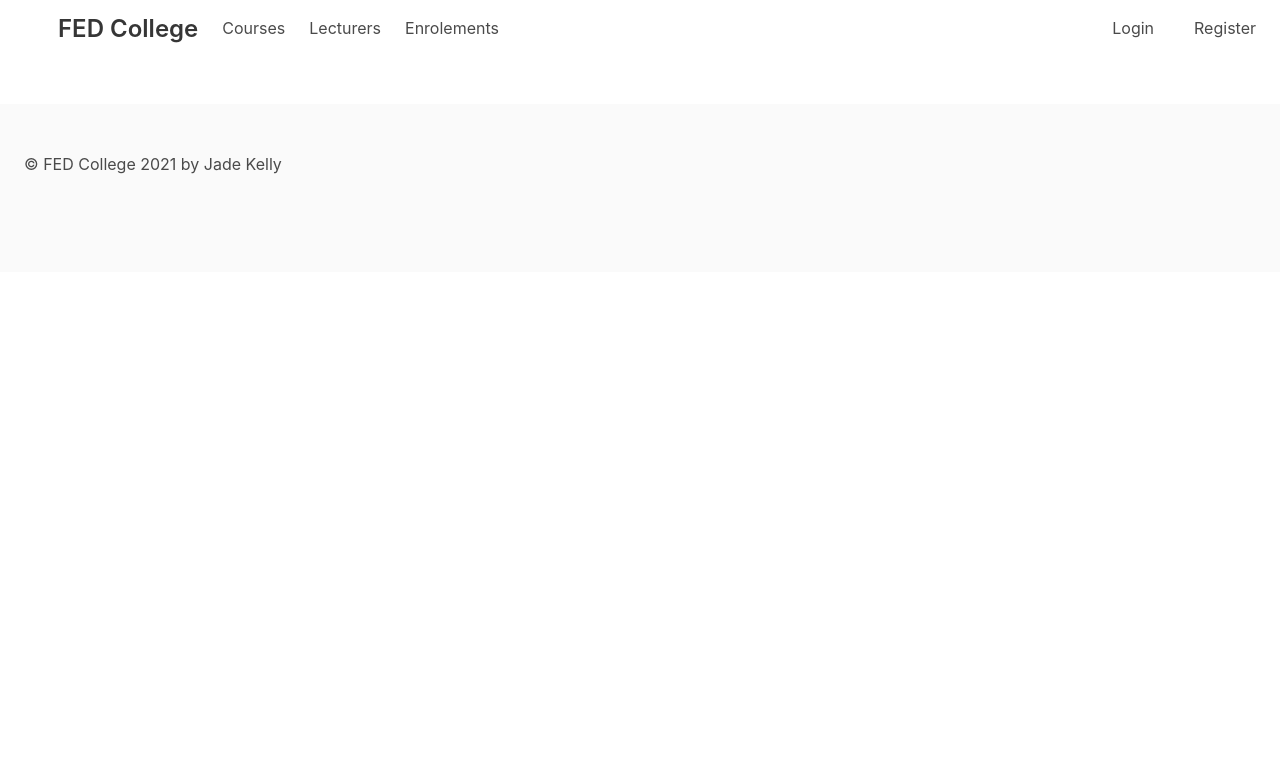
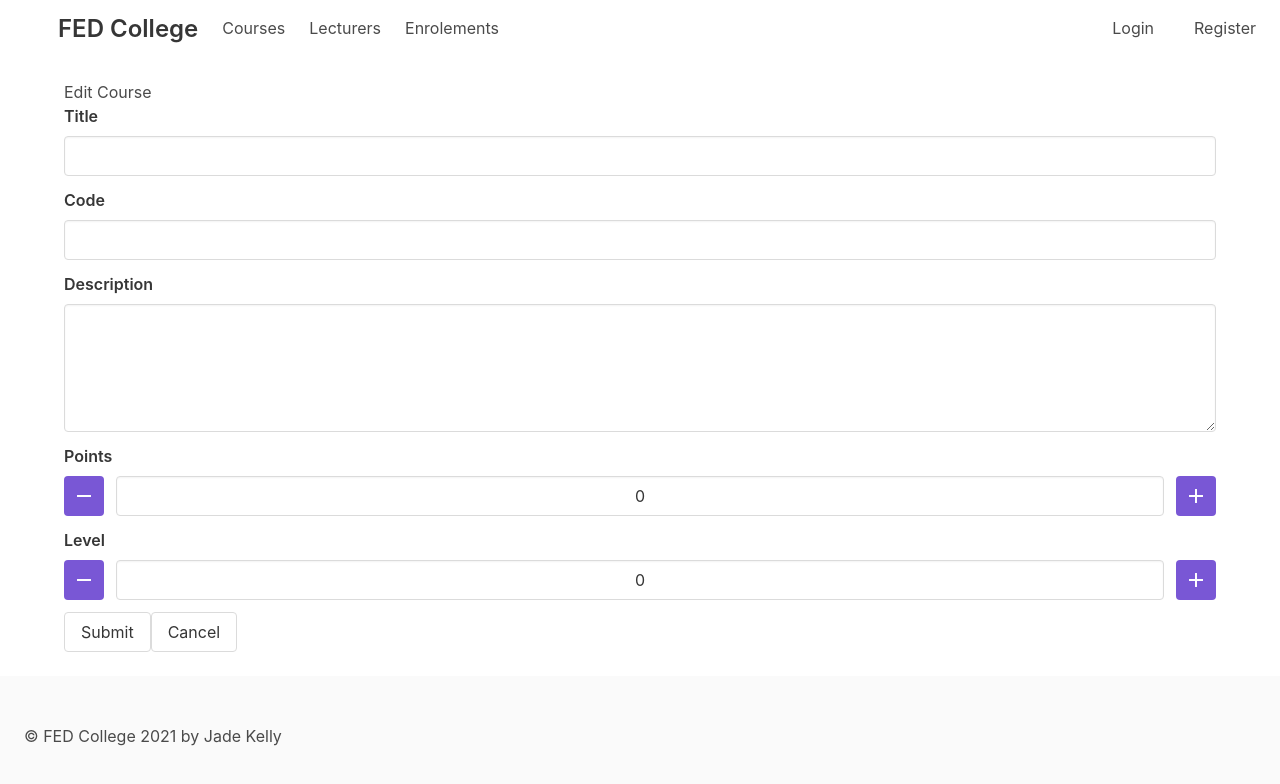
Before and after one commit to jade-r-k/FED-CA2-CollegeAPI-Jade-Kelly, a Vue app: page /courses/1/edit in a window 1280 px wide. Shown: the top 784 px of the page. Built offline with nearby package versions, Linux system fonts and the light colour scheme; no server answers; some icons are missing.

Commit message:
Edit Course

```diff
--- a/src/pages/courses/CoursesShow.vue
+++ b/src/pages/courses/CoursesShow.vue
@@ -4,8 +4,13 @@
 
     <p>
         {{ course.title }}
+        <br>
         {{ course.description }}
     </p>
+    <br>
+    <section>
+        <b-button @click="editCourse">Edit</b-button>
+    </section>
   </div>
 </template>
 
@@ -43,7 +48,12 @@ export default {
             console.log(error)
            // this.$emit('invalid-token')
           })
-      }
+      },
+      editCourse() {
+                this.$router.push({
+                    name: 'course_edit'
+                })
+            }
   }
 }
 </script>
--- /dev/null
+++ b/src/pages/courses/EditCourse.vue
@@ -0,0 +1,99 @@
+<template>
+  <div>
+      <h2>Edit Course</h2>
+      <section>
+            <b-field label="Title" >
+                <b-input v-model="form.title"></b-input>
+            </b-field>
+            <b-field label="Code">
+                <b-input v-model="form.code"></b-input>
+            </b-field>
+            <b-field label="Description">
+                <b-input type="textarea" v-model="form.description"></b-input>
+            </b-field>
+            <b-field label="Points">
+                <b-numberinput v-model="form.points"></b-numberinput>
+            </b-field>
+            <b-field label="Level">
+                <b-numberinput v-model="form.level"></b-numberinput>
+            </b-field>
+            <section>
+                <b-button @click="submitForm()">Submit</b-button>
+                <b-button @click="cancel()">Cancel</b-button>
+            </section>
+        </section>
+  </div>
+</template>
+
+<script>
+import axios from '@/config'
+
+export default {
+  name: 'EditCourse',
+  data() {
+            return {
+                form: {
+                    title: '',
+                    code: '',
+                    description: '',
+                    points: 0,
+                    level: 0
+                }
+            }
+        },
+        mounted(){
+            this.getData()
+        },
+        methods: {
+            getData() {
+                let token = localStorage.getItem('token')
+			axios
+				.get(`/courses/${this.$route.params.id}`,
+				{
+					headers: {
+						"Authorization" : `Bearer ${token}`
+					}
+				})
+				.then(response => {
+						console.log(response.data)
+
+                        this.form.title = response.data.data.title
+                        this.form.code = response.data.data.code
+                        this.form.description = response.data.data.description
+                        this.form.points = response.data.data.points
+                        this.form.level = response.data.data.level
+					}
+				)
+				.catch(error => console.log(error))
+            },
+            submitForm() {
+                let token = localStorage.getItem('token')
+
+                axios.put(`/courses/${this.$route.params.id}`, this.form, {
+                    headers: {
+                  "Authorization" : `Bearer ${token}`
+                  }
+                })
+                .then(response =>{
+                    console.log(response.data)
+                    this.$router.push({
+                        name: "courses_show",
+                        params: {
+                            id: this.$route.params.id
+                        }
+                    })
+                })
+                .catch(error => {
+                    console.log(error)
+                    console.log(error.response.data)
+                    })
+            },
+            cancel() {
+                this.$router.go(-1)
+            }
+        }
+}
+</script>
+
+<style scoped>
+</style>
--- a/src/router.js
+++ b/src/router.js
@@ -37,9 +37,16 @@ export default new Router({
         component: () => import("./pages/courses/CreateCourse.vue")
       },
       ///////////////////
+      ///COURSES CREATE///
+      {
+        path: "/courses/:id/edit",
+        name: "course_edit",
+        component: () => import("./pages/courses/EditCourse.vue")
+      },
+      ///////////////////
       ///COURSES SHOW///
       {
-        path: "/courses/show",
+        path: "/courses/:id",
         name: "courses_show",
         component: () => import("./pages/courses/CoursesShow.vue")
       },
@@ -63,7 +70,7 @@ export default new Router({
       ///////////////////
       ///LECTURERS SHOW///
       {
-        path: "/lecturers/show",
+        path: "/lecturers/:id",
         name: "lecturers_show",
         component: () => import("./pages/lecturers/LecturersShow.vue")
       },
```
